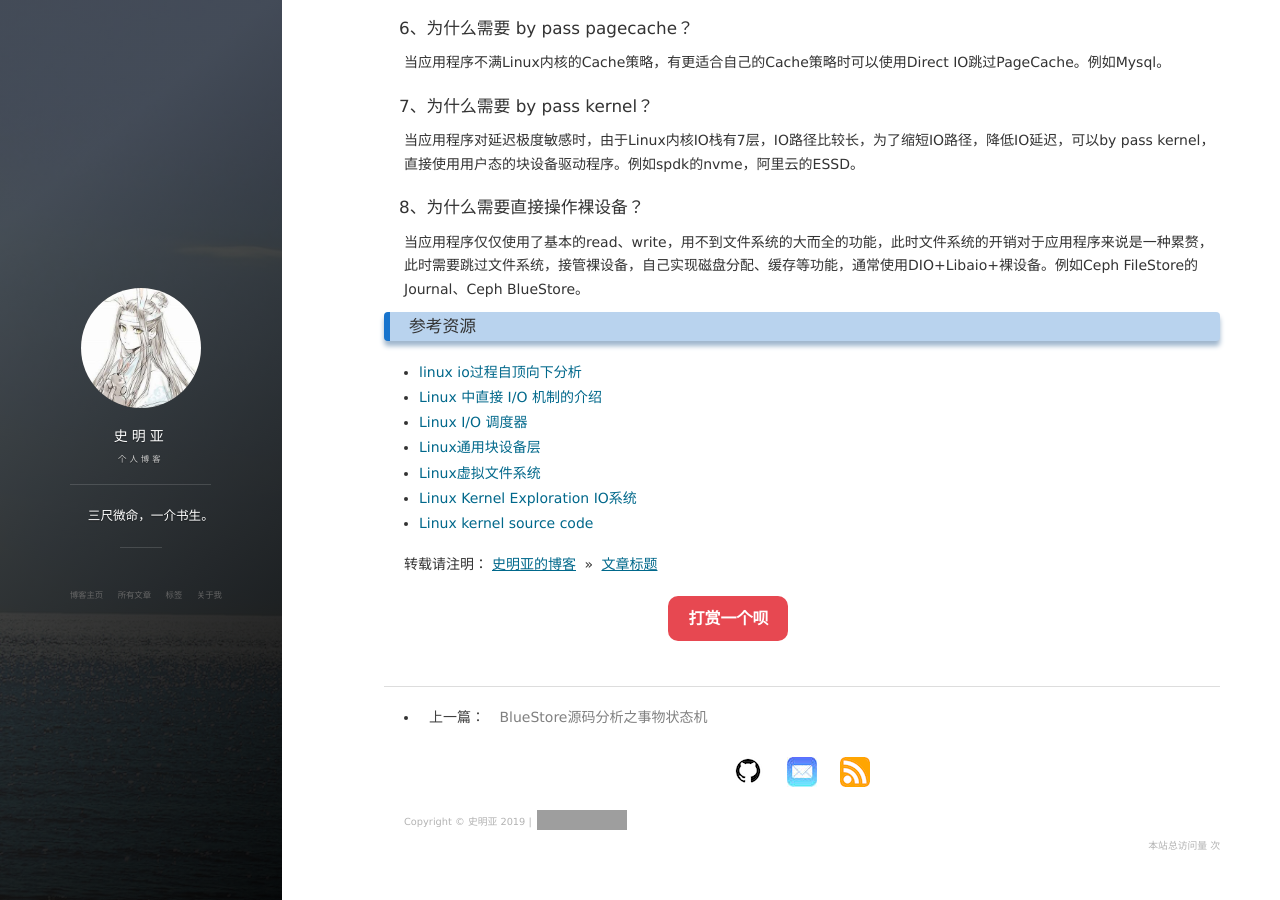
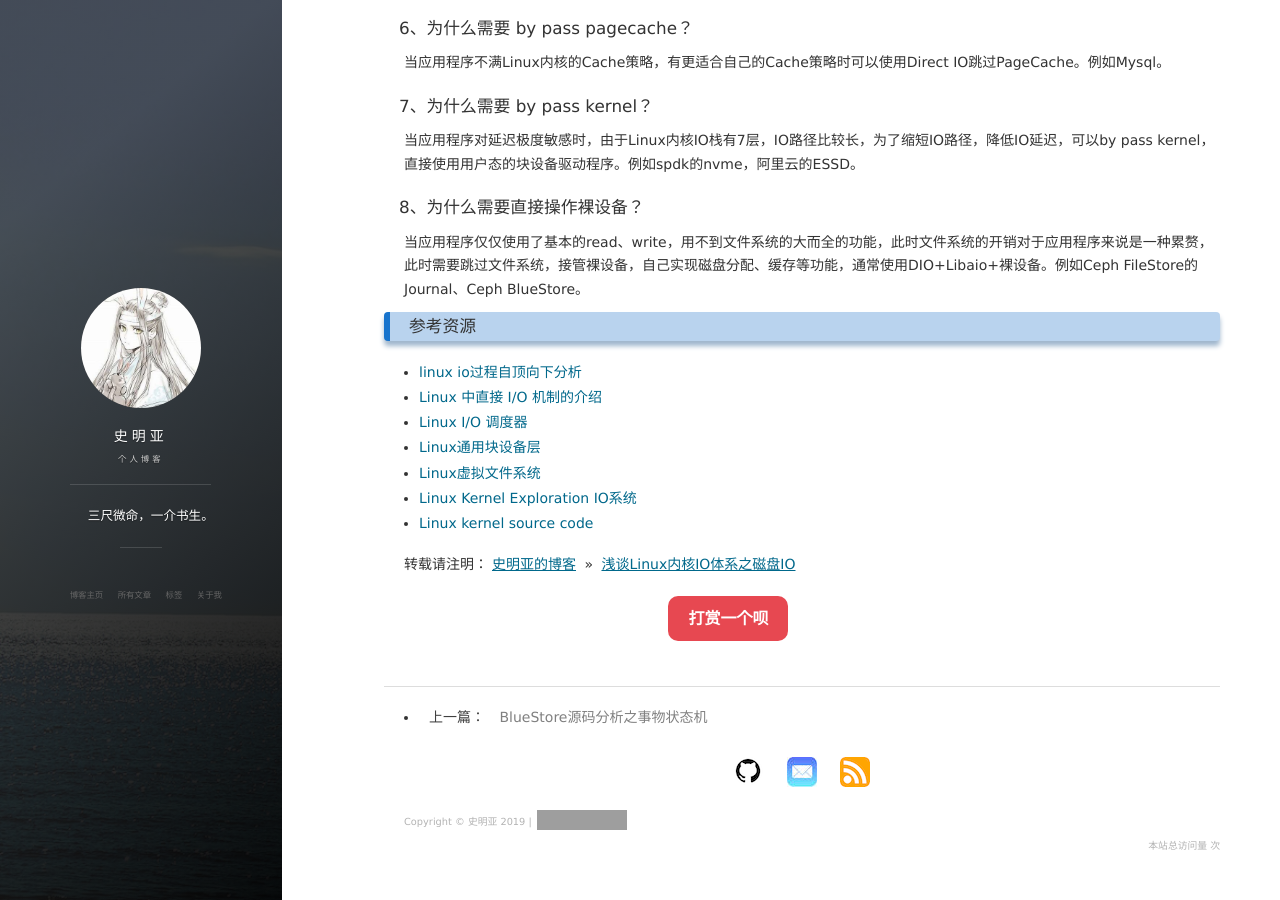
Before and after one commit to shimingyah/shimingyah.github.io, a Jekyll site: the page built from _posts/2019-12-06-浅谈Linux内核IO体系之磁盘IO.md, in a window 1280 px wide and 900 px high, scrolled down 10523 px. Built offline with Jekyll 4.4.1, drawn with Linux system fonts in a browser that asks for light colours; nearby versions of some CDN libraries; comment, search, counter and statistics services are not loaded; grey boxes are pictures that could not be loaded.

Commit message:
update blog: 浅谈Linux内核IO体系之磁盘IO

```diff
--- a/_posts/2019-12-06-浅谈Linux内核IO体系之磁盘IO.md
+++ b/_posts/2019-12-06-浅谈Linux内核IO体系之磁盘IO.md
@@ -527,4 +527,4 @@ write()--->sys_write()--->vfs_write()--->通用块层--->IO调度层--->块设
 * [Linux Kernel Exploration IO系统](http://ilinuxkernel.com/?cat=7)
 * [Linux kernel source code](https://github.com/torvalds/linux)
 
-转载请注明：[史明亚的博客](https://shimingyah.github.io) » [文章标题](文章链接)
+转载请注明：[史明亚的博客](https://shimingyah.github.io) » [浅谈Linux内核IO体系之磁盘IO](https://shimingyah.github.io/2019/12/%E6%B5%85%E8%B0%88Linux%E5%86%85%E6%A0%B8IO%E4%BD%93%E7%B3%BB%E4%B9%8B%E7%A3%81%E7%9B%98IO/)
```
